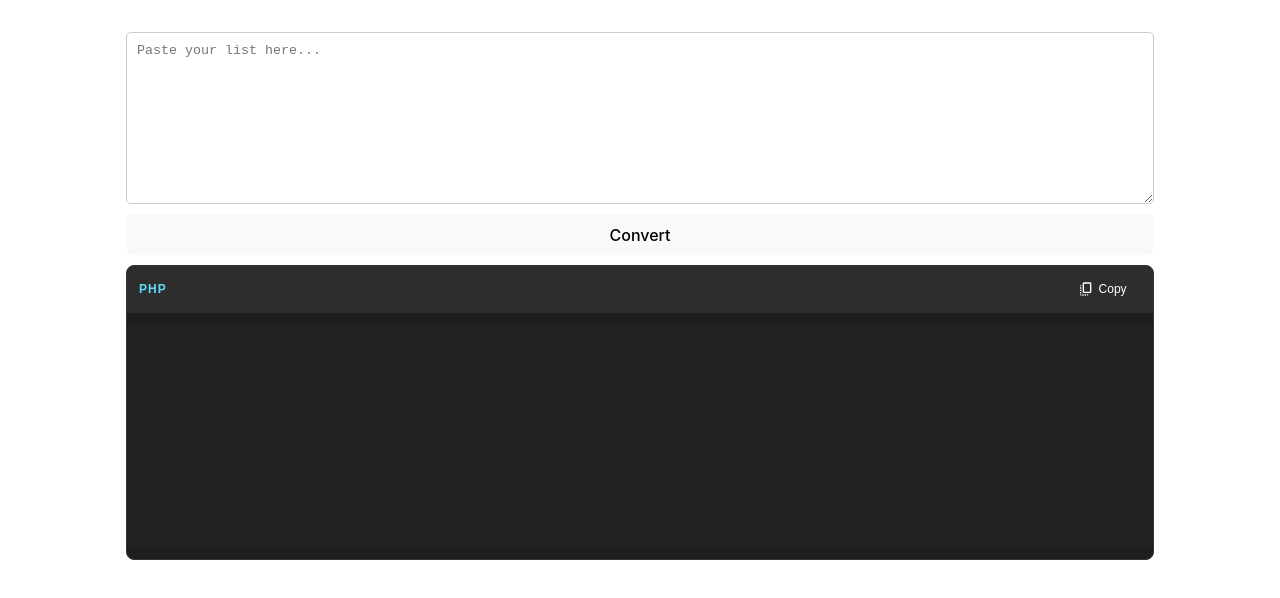
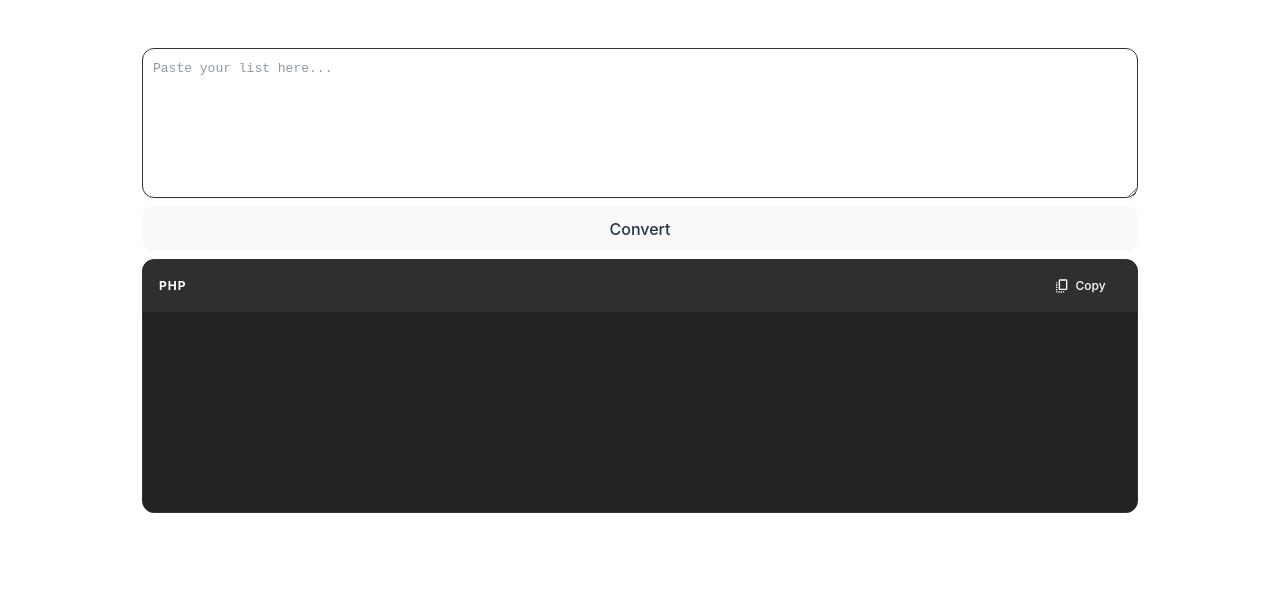
Before and after one commit to sancg/ExpansionTranslate, a React (Vite) app: page / in a window 1280 px wide. Shown: the top 598 px of the page. Built offline with nearby package versions, Linux system fonts and the light colour scheme.

Commit message:
NEW: style change with tailwind

```diff
--- a/src/App.tsx
+++ b/src/App.tsx
@@ -1,11 +1,12 @@
-import "./App.css";
-import ListTextToPhpArray from "./components/ListConvert";
+import './App.css';
+import ListTextToPhpArray from './components/ListConvert';
 
 function App() {
   return (
-    <>
+    <main className=''>
+      {/* <h1 className='text-xl font-bold text-gray-900 dark:text-gray-100'>Expansion</h1> */}
       <ListTextToPhpArray />
-    </>
+    </main>
   );
 }
 
--- a/src/components/ListConvert.module.css
+++ b/src/components/ListConvert.module.css
@@ -1,42 +1,27 @@
 .container {
   display: flex;
-    /* flex-direction: column; */
-    gap: 10px;
-    /* align-content: center; */
+  flex-direction: column;
+  gap: 0.5rem;
+  padding: 1rem;
+  align-content: center;
   flex-wrap: wrap;
   max-width: 1028px;
   margin: auto;
-}
-
-.textarea {
+  & .textarea {
     width: 100%;
     /* max-width: 1028px; */
     min-height: 150px;
     padding: 10px;
-    border: 1px solid #ccc;
-    border-radius: 5px;
-    /* font-size: 14px; */
     font-family: monospace;
     resize: vertical;
   }
+}
 
 .snippetContainer {
-    width: 100%;
+  /* width: 100%; */
   background: #1e1e1e;
-    border-radius: 8px;
   overflow: hidden;
   border: 1px solid #333;
-}
-
-.header {
-    display: flex;
-    justify-content: space-between;
-    align-items: center;
-    background: #2d2d2d;
-    padding: 8px 12px;
-    font-size: 14px;
-    color: #ddd;
-    font-family: sans-serif;
 }
 
 .language {
@@ -44,24 +29,23 @@
   text-transform: uppercase;
   font-size: 12px;
   letter-spacing: 1px;
-    color: #61dafb;
 }
 
 .copyButton {
   width: auto;
   background: transparent;
-    border: none;
+  border: 1.5px transparent solid;
   color: white;
   font-size: 12px;
   display: flex;
   align-items: center;
   cursor: pointer;
   gap: 5px;
+  transition: border 0.25s;
 }
 
 .copyButton:hover {
-    color: #61dafb;
-    /* background-color: #333; */
+  border: 1.5px #646cff solid;
 }
 
 .result {
@@ -74,69 +58,6 @@
   max-height: 200px;
   white-space: pre-wrap;
   font-family: monospace;
-}
-
-/* .container {
-    display: flex;
-    flex-direction: column;
-    align-items: center;
-    gap: 0.5rem;
-    padding: 1rem;
-    background: #f9f9f9;
-    border-radius: 8px;
-    box-shadow: 0 4px 10px rgba(0, 0, 0, 0.1);
-} */
-
-/* .textarea {
-    width: 100%; */
-/* margin: 0 1rem 0 1rem; */
-/* min-width: 500px;
-    height: 150px;
-    padding: 10px;
-    border: 1px solid #ccc;
-    border-radius: 5px;
-    resize: vertical;
-} */
-
-/* .button {
-    padding: 10px 20px;
-    background: #007bff;
-    color: white;
-    font-size: 16px;
-    border: none;
-    border-radius: 5px;
-    cursor: pointer;
-    transition: 0.3s;
-}
-
-.button:hover {
-    background: #0056b3;
-}
-
-.resultContainer {
-    position: relative;
-    width: 100%;
-    max-width: 500px;
-}
-
-.copyButton {
-    position: absolute;
-    top: 5px;
-    right: 10px;
-    background: #333;
-    color: white;
-    border: none;
-    padding: 5px 10px;
-    border-radius: 3px;
-    cursor: pointer;
-    display: flex;
-    align-items: center;
-    gap: 5px;
-    font-size: 12px;
-} */
-
-.copyButton:hover {
-    background: #555;
 }
 
 .result {
--- a/src/components/ListConvert.tsx
+++ b/src/components/ListConvert.tsx
@@ -1,13 +1,13 @@
-import { useEffect, useState } from "react";
-import styles from "./ListConvert.module.css";
-import { MdCopyAll } from "react-icons/md";
+import { useEffect, useState } from 'react';
+import styles from './ListConvert.module.css';
+import { MdCopyAll } from 'react-icons/md';
 import {
   associativeArrayPhp,
   keyValuePhp,
   List,
   parseText,
   textToArray,
-} from "../helpers/analyzeFormat";
+} from '../helpers/analyzeFormat';
 
 enum ParseResultType {
   KeyValuePhp,
@@ -17,11 +17,11 @@ enum ParseResultType {
 }
 
 const getParseResultType = (result: any): ParseResultType => {
-  if (typeof result === "object" && !Array.isArray(result)) {
+  if (typeof result === 'object' && !Array.isArray(result)) {
     return ParseResultType.KeyValuePhp;
   } else if (Array.isArray(result)) {
     return ParseResultType.List;
-  } else if (typeof result === "string") {
+  } else if (typeof result === 'string') {
     return ParseResultType.String;
   } else {
     return ParseResultType.Unknown;
@@ -29,12 +29,14 @@ const getParseResultType = (result: any): ParseResultType => {
 };
 
 const ListTextToPhpArray = () => {
-  const [inputText, setInputText] = useState<string>("");
-  const [formatResult, setFormatResult] = useState<string>("");
+  const [inputText, setInputText] = useState<string>('');
+  const [formatResult, setFormatResult] = useState<string>('');
   const [copied, setCopied] = useState(false);
 
   const handleCopy = () => {
-    navigator.clipboard.writeText(formatResult);
+    if (!!formatResult) {
+      navigator.clipboard.writeText(formatResult);
+    }
     setCopied(true);
     setTimeout(() => setCopied(false), 2000);
   };
@@ -54,7 +56,7 @@ const ListTextToPhpArray = () => {
     const resultType = getParseResultType(usableText);
 
     console.log({ usableText, resultType });
-    let newFormatResult = "";
+    let newFormatResult = '';
     switch (resultType) {
       case ParseResultType.KeyValuePhp:
         newFormatResult = associativeArrayPhp(usableText as keyValuePhp);
@@ -63,7 +65,7 @@ const ListTextToPhpArray = () => {
         newFormatResult = textToArray(usableText as List);
         break;
       default:
-        newFormatResult = "Unknown format";
+        newFormatResult = 'Unknown format';
     }
 
     setFormatResult(newFormatResult);
@@ -72,45 +74,48 @@ const ListTextToPhpArray = () => {
   return (
     <div className={styles.container}>
       <textarea
-        className={styles.textarea}
+        className={
+          styles.textarea +
+          ' w-full h-32 p-2 border-1 border-[#333] rounded-xl max-h-48 shadow-2xs resize-y dark:bg-[#303030] '
+        }
         rows={10}
         cols={40}
         value={inputText}
         onChange={(e) => setInputText(e.target.value)}
         onKeyDown={(e) => {
-          if (e.key === "Enter" && !e.shiftKey) {
-            e.preventDefault();
-            if (e.currentTarget.value !== "") {
+          if (e.key === 'Enter') {
+            if (e.currentTarget.value == '') {
+              alert('Nothing to convert');
+              e.preventDefault();
+            } else {
               handleConvert();
-            } else {
-              alert("Nothing to convert");
             }
           }
         }}
-        placeholder="Paste your list here..."
+        placeholder='Paste your list here...'
       />
       <button
         className={styles.button}
         onClick={() => {
-          if (inputText !== "") {
+          if (inputText !== '') {
             handleConvert();
           } else {
-            alert("Nothing to convert");
+            alert('Nothing to convert');
           }
         }}
       >
         Convert
       </button>
 
-      <div className={styles.snippetContainer}>
-        <div className={styles.header}>
+      <div className={styles.snippetContainer + ' rounded-xl'}>
+        <div className='flex justify-between h-13 items-center bg-[#2f2f2f] text-white px-4 py-2 rounded-t-xl'>
           <span className={styles.language}>PHP</span>
           <button className={styles.copyButton} onClick={handleCopy}>
-            <MdCopyAll size={16} /> {copied ? "Copied!" : "Copy"}
+            <MdCopyAll size={16} /> {copied ? 'Copied!' : 'Copy'}
           </button>
         </div>
         <pre className={styles.result}>
-          <code>{formatResult}</code>
+          <code className='font-mono text-sm text-gray-400'>{formatResult}</code>
         </pre>
       </div>
     </div>
--- a/src/index.css
+++ b/src/index.css
@@ -1,3 +1,5 @@
+@import 'tailwindcss';
+
 :root {
   font-family: Inter, system-ui, Avenir, Helvetica, Arial, sans-serif;
   line-height: 1.5;
@@ -38,8 +40,8 @@ h1 {
 
 button {
   width: 100%;
-  border-radius: 8px;
-  border: 1px solid transparent;
+  border-radius: 0.75rem;
+  border: 1.5px solid transparent;
   padding: 0.6em 1.2em;
   font-size: 1em;
   font-weight: 500;
@@ -53,10 +55,10 @@ button:hover {
   border-color: #646cff;
 }
 
-button:focus,
+/* button:focus,
 button:focus-visible {
   outline: 4px auto -webkit-focus-ring-color;
-}
+} */
 
 @media (prefers-color-scheme: light) {
   :root {
```
Lines whose indentation alone changed are shown as unchanged.
